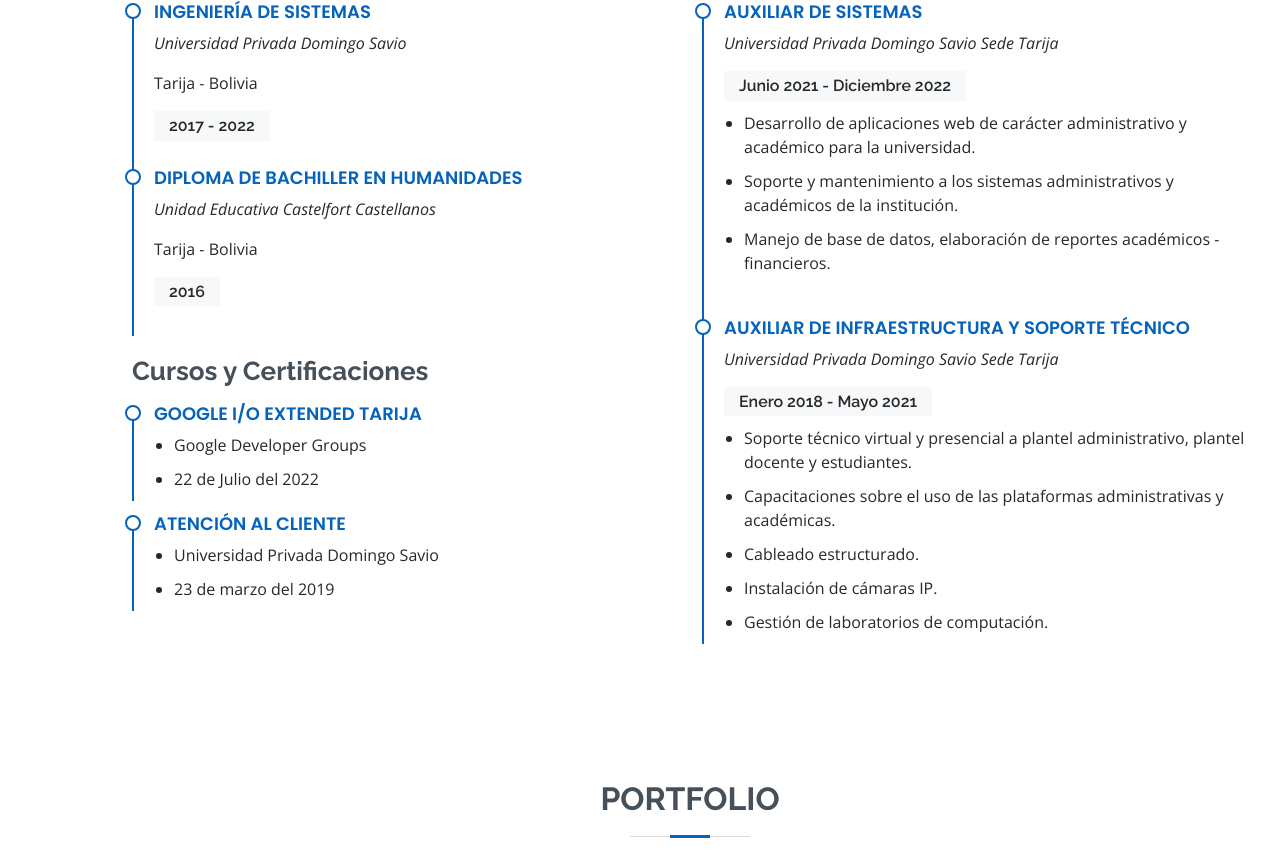
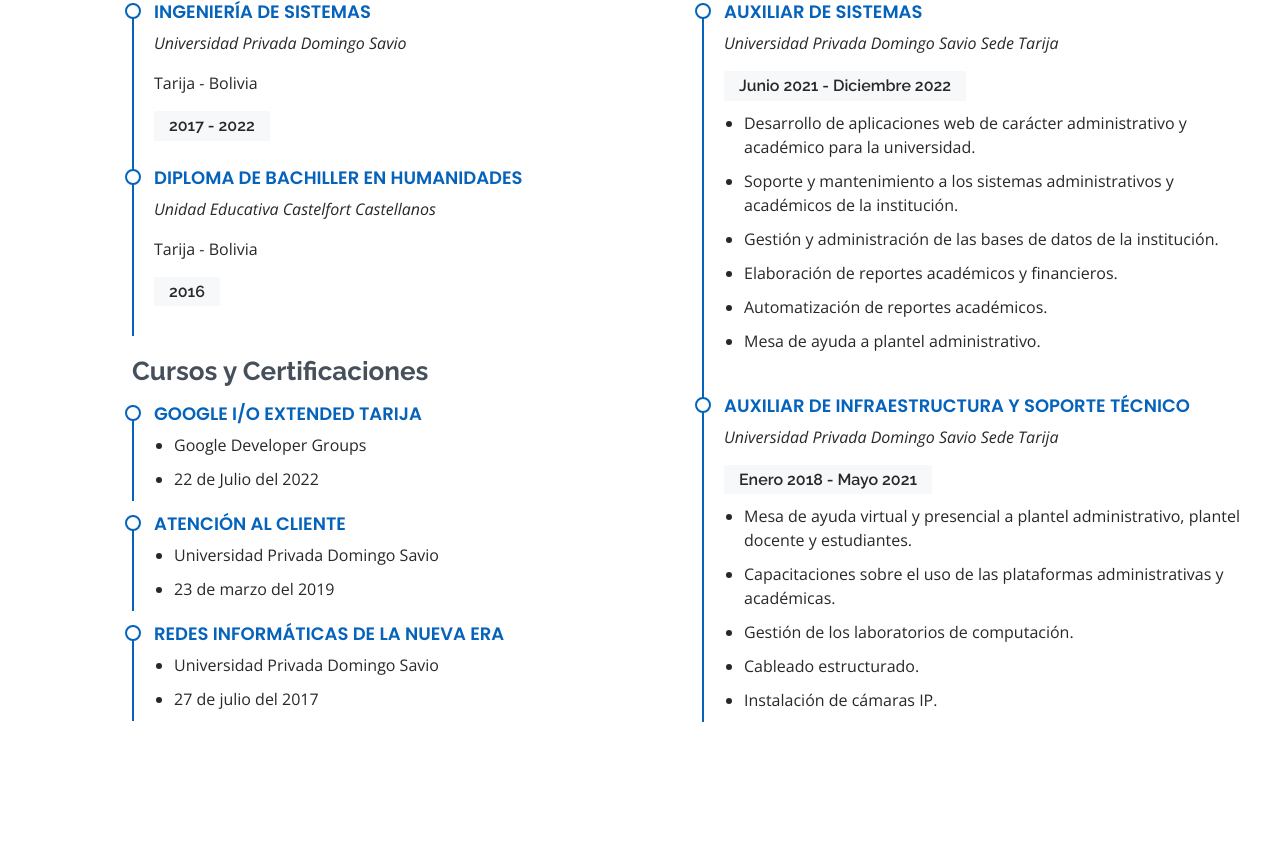
Before and after one commit to AlejandroEchenique/AlejandroEchenique.github.io, a plain HTML site: page index.html in a window 1280 px wide. Shown: the part 2215-3070 px from the top of the page. Drawn offline with nearby package versions, Linux system fonts and the light colour scheme.

Commit message:
26-01-2023

```diff
--- a/index.html
+++ b/index.html
@@ -211,7 +211,7 @@
             Este es un resumen de mi educación, cursos, certificaciones y experiencias profesionales realizadas en los últimos años.
             <br>
             Para más información puede <span><a href="#contact" class="scrollto">contactarme</a></span> y/o revisar mi
-            <span><a target="_blank" href="./assets/pdf/curriculum/Alejandro Echenique.pdf" class="scrollto">currículum</a></span>
+            <span><a target="_blank" href="./assets/pdf/curriculum/Alejandro Echenique.pdf" class="scrollto">currículum</a></span>.
           </p>
         </div>
 
@@ -246,6 +246,13 @@
                 <li>23 de marzo del 2019</li>
               </ul>
             </div>
+            <div class="resume-item pb-0">
+              <h4>Redes informáticas de la nueva era</h4>
+              <ul>
+                <li>Universidad Privada Domingo Savio</li>
+                <li>27 de julio del 2017</li>
+              </ul>
+            </div>
 
           </div>
           <div class="col-lg-6">
@@ -257,7 +264,10 @@
               <ul>
                 <li>Desarrollo de aplicaciones web de carácter administrativo y académico para la universidad.</li>
                 <li>Soporte y mantenimiento a los sistemas administrativos y académicos de la institución.</li>
-                <li>Manejo de base de datos, elaboración de reportes académicos - financieros.</li>
+                <li>Gestión y administración de las bases de datos de la institución.</li>
+                <li>Elaboración de reportes académicos y financieros.</li>
+                <li>Automatización de reportes académicos.</li>
+                <li>Mesa de ayuda a plantel administrativo.</li>
               </ul>
             </div>
             <div class="resume-item">
@@ -265,11 +275,11 @@
               <p><em>Universidad Privada Domingo Savio Sede Tarija</em></p>
               <h5>Enero 2018 - Mayo 2021</h5>
               <ul>
-                <li>Soporte técnico virtual y presencial a plantel administrativo, plantel docente y estudiantes.</li>
+                <li>Mesa de ayuda virtual y presencial a plantel administrativo, plantel docente y estudiantes.</li>
                 <li>Capacitaciones sobre el uso de las plataformas administrativas y académicas.</li>
+                <li>Gestión de los laboratorios de computación.</li>
                 <li>Cableado estructurado.</li>
                 <li>Instalación de cámaras IP.</li>
-                <li>Gestión de laboratorios de computación.</li>
               </ul>
             </div>
           </div>
@@ -584,7 +594,7 @@
   <footer id="footer">
     <div class="container">
       <h3>Alejandro Echenique</h3>
-      <p>La lealtad es de ambas partes. Si te lo pido a ti, lo recibirás de mí</p>
+      <!--<p>La lealtad es de ambas partes. Si te lo pido a ti, lo recibirás de mí</p>-->
       <div class="social-links">
         <a target="_blank" href="https://github.com/AlejandroEchenique" class="github"><i class="bx bxl-github"></i></a>
         <a target="_blank" href="https://www.instagram.com/alejandro.echenique11/" class="instagram"><i class="bx bxl-instagram"></i></a>
```
